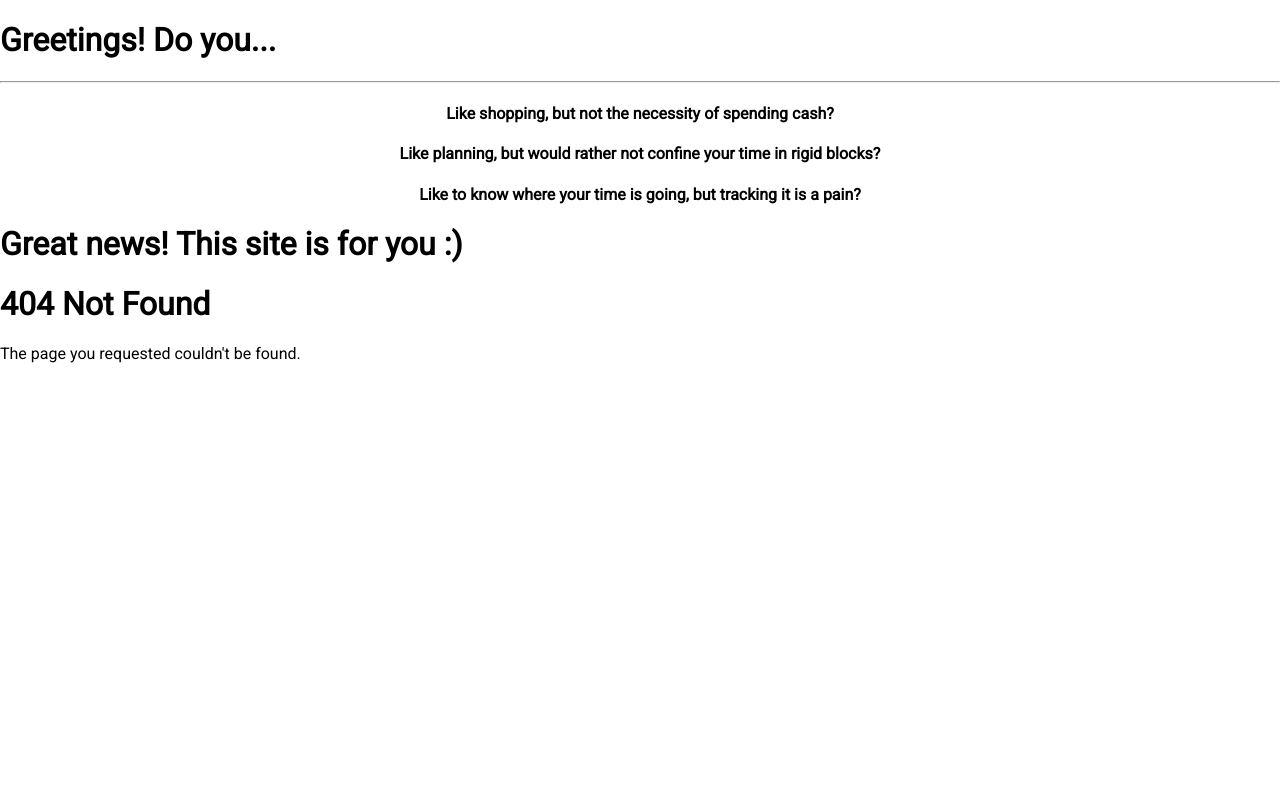
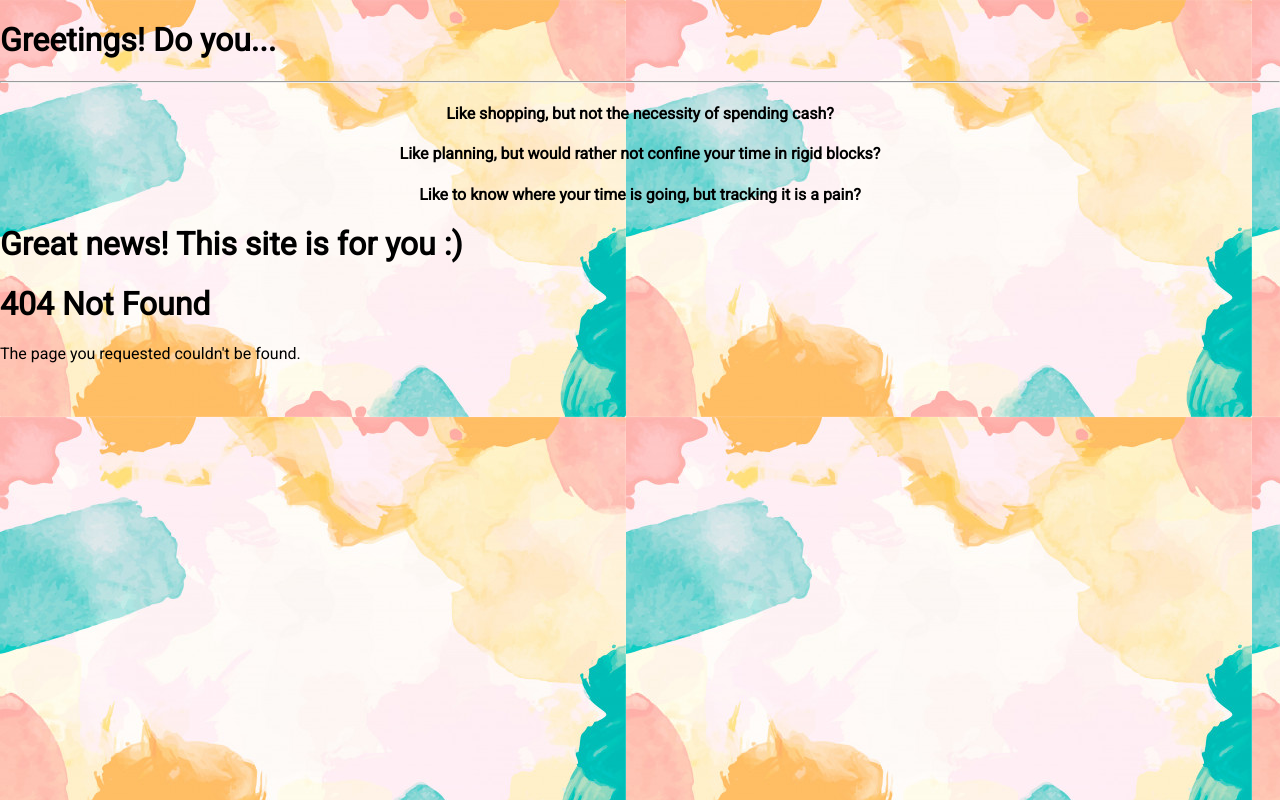
Before and after one commit to weblab-class/No-Quibbles, a React app: page client/dist/index.html in a window 1280 px wide. Built offline with nearby package versions, Linux system fonts and the light colour scheme; no server answers.

Commit message:
bg img of index.html

```diff
--- a/client/dist/index.html
+++ b/client/dist/index.html
@@ -7,6 +7,11 @@
     <!--CHANGE OUR WEBSITE NAME HERE!!!-->
     <title class="u-textCenter">I Have No (Quibbles with) Time</title>
     <link rel="stylesheet" href="/client/src/utilities.css" />
+    <style>
+      body {
+        background-image: url(imgs/watercolor-background.jpg);
+      }
+    </style>
   </head>
 
   <body>
```
Also changed, not shown: client/dist/imgs/watercolor-background.jpg (added), 1 other file.
